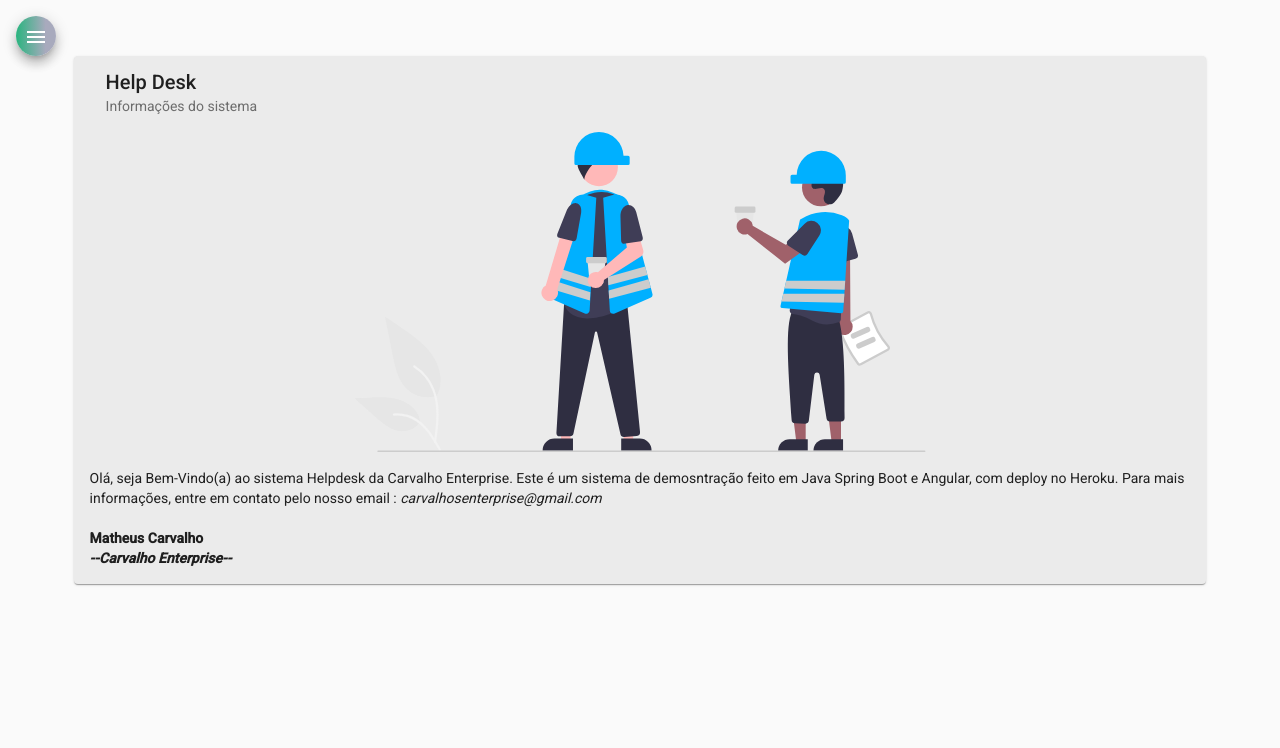
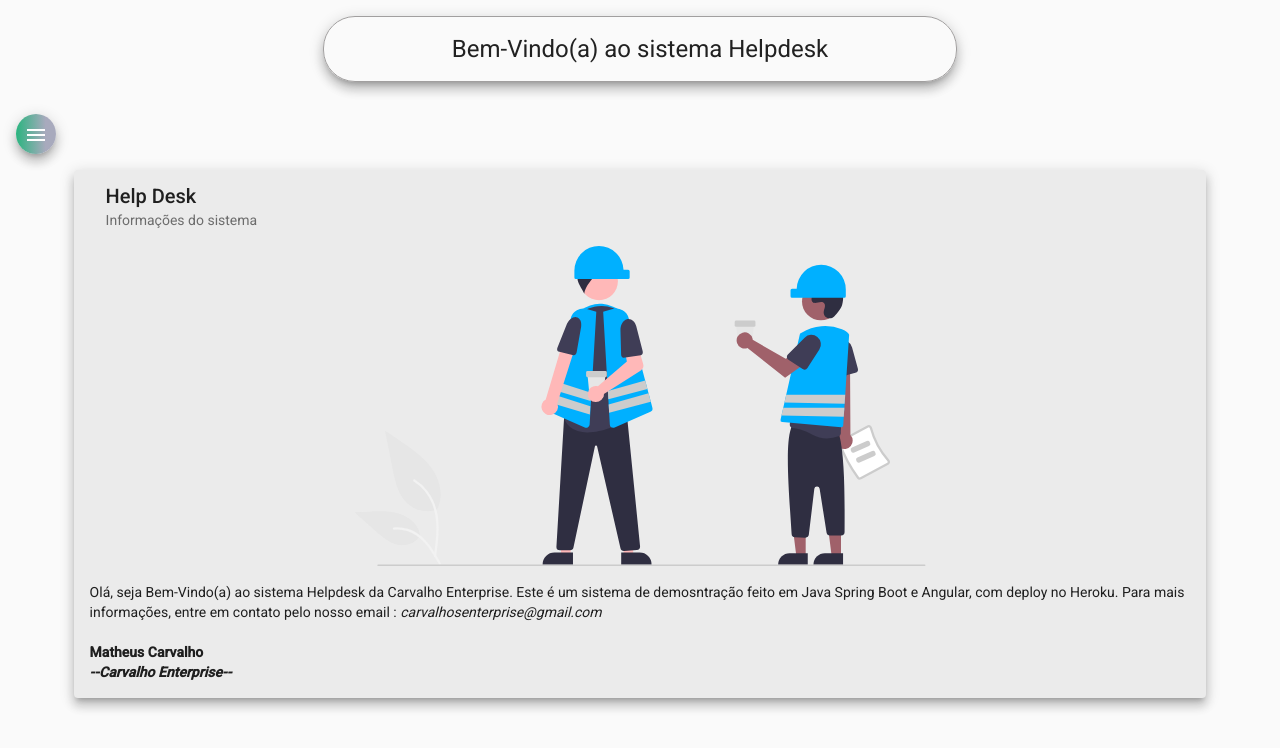
Before and after one commit to matheusluancarvalho/help-desk-frontend, an Angular app: page /home in a window 1280 px wide. Shown: the top 748 px of the page. Built offline with nearby package versions, Linux system fonts and the light colour scheme.

Commit message:
HTML e CSS para HEADER

```diff
--- a/src/app/components/header/header.component.css
+++ b/src/app/components/header/header.component.css
@@ -0,0 +1,13 @@
+.container {
+    display: flex;
+    align-items: center;
+    justify-content: center;
+}
+
+h1 {
+    margin-top: 1rem;
+    border: 1px solid rgb(161, 159, 159);
+    padding: 1rem 10%;
+    border-radius: 2rem;
+
+}
--- a/src/app/components/header/header.component.html
+++ b/src/app/components/header/header.component.html
@@ -1 +1,3 @@
-<p>header works!</p>
+<div class="container">
+    <h1 class="mat-elevation-z8">Bem-Vindo(a) ao sistema Helpdesk</h1>
+</div>
--- a/src/app/components/home/home.component.css
+++ b/src/app/components/home/home.component.css
@@ -1,6 +1,6 @@
 .card {
     width: 86%;
-    margin: auto;
+    margin: 1rem auto;
     background-color: rgb(235, 235, 235);
 }
 
--- a/src/app/components/home/home.component.html
+++ b/src/app/components/home/home.component.html
@@ -1,4 +1,4 @@
-<mat-card class="card">
+<mat-card class="card mat-elevation-z8">
     <mat-card-header>
       <mat-card-title>Help Desk</mat-card-title>
       <mat-card-subtitle>Informações do sistema</mat-card-subtitle>
--- a/src/app/components/nav/nav.component.html
+++ b/src/app/components/nav/nav.component.html
@@ -31,6 +31,7 @@
     </mat-drawer>
 
     <div class="sidenav-content">
+      <app-header></app-header>
       <button class="menu mat-elevation-z8" (click)="drawer.toggle()" mat-icon-button>
         <mat-icon>menu</mat-icon>
       </button>
```
